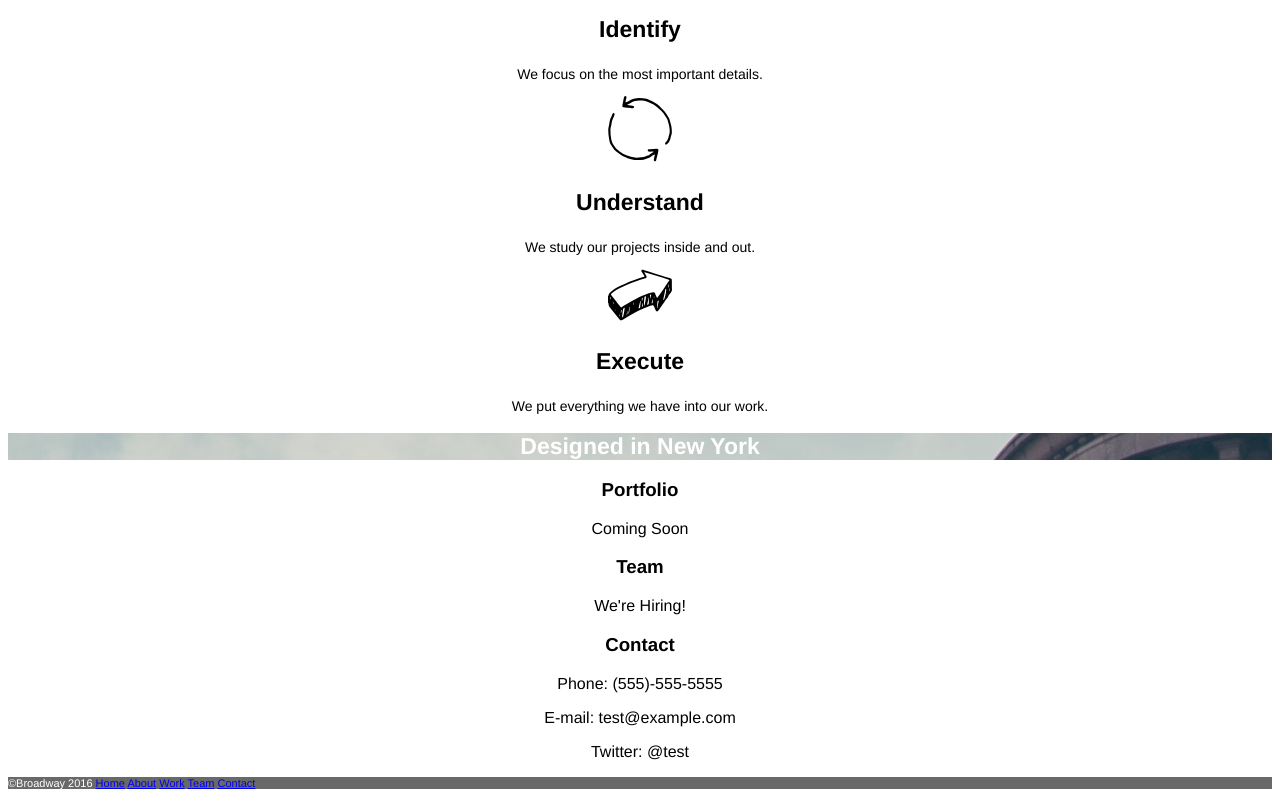
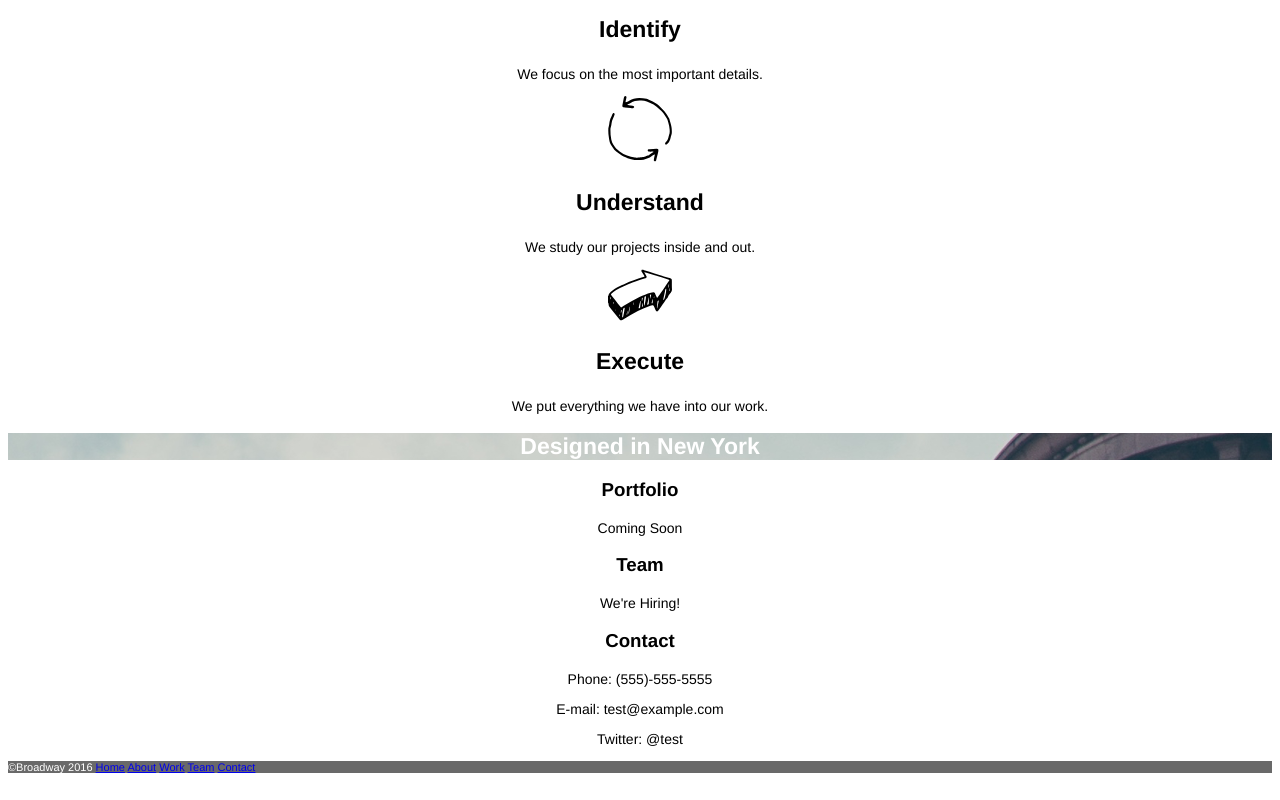
Before and after one commit to tbeck10/broadway, a plain HTML site: page index.html in a window 1280 px wide. Shown: the part 487-1287 px from the top of the page. Drawn offline with Linux system fonts and the light colour scheme.

Commit message:
Add final changes

```diff
--- a/resources/css/style.css
+++ b/resources/css/style.css
@@ -30,7 +30,8 @@ h3 {
   font-size: 23px;
 }
 
-.process p {
+.process p,
+.about p {
   font-size: 14px;
 }
 
```
